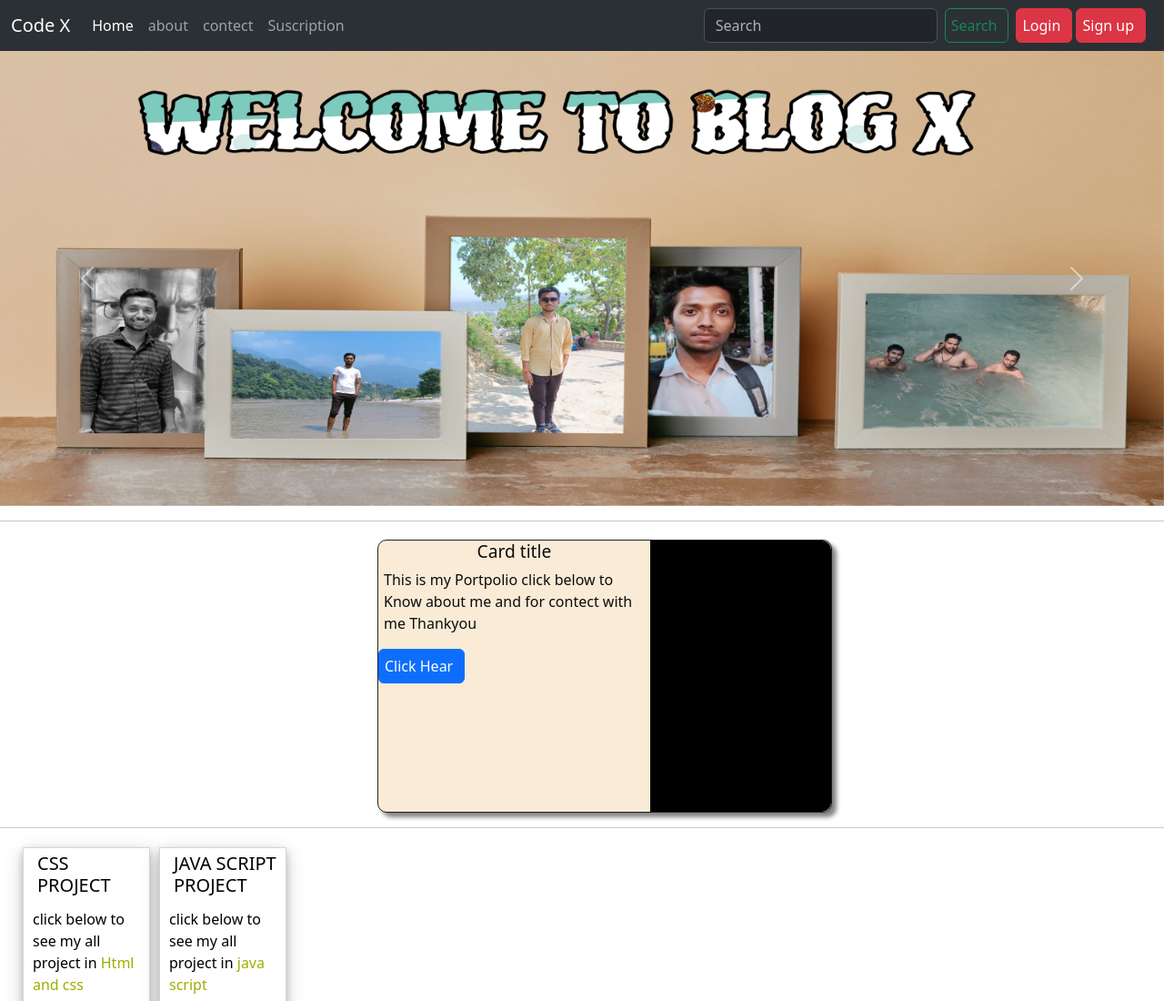
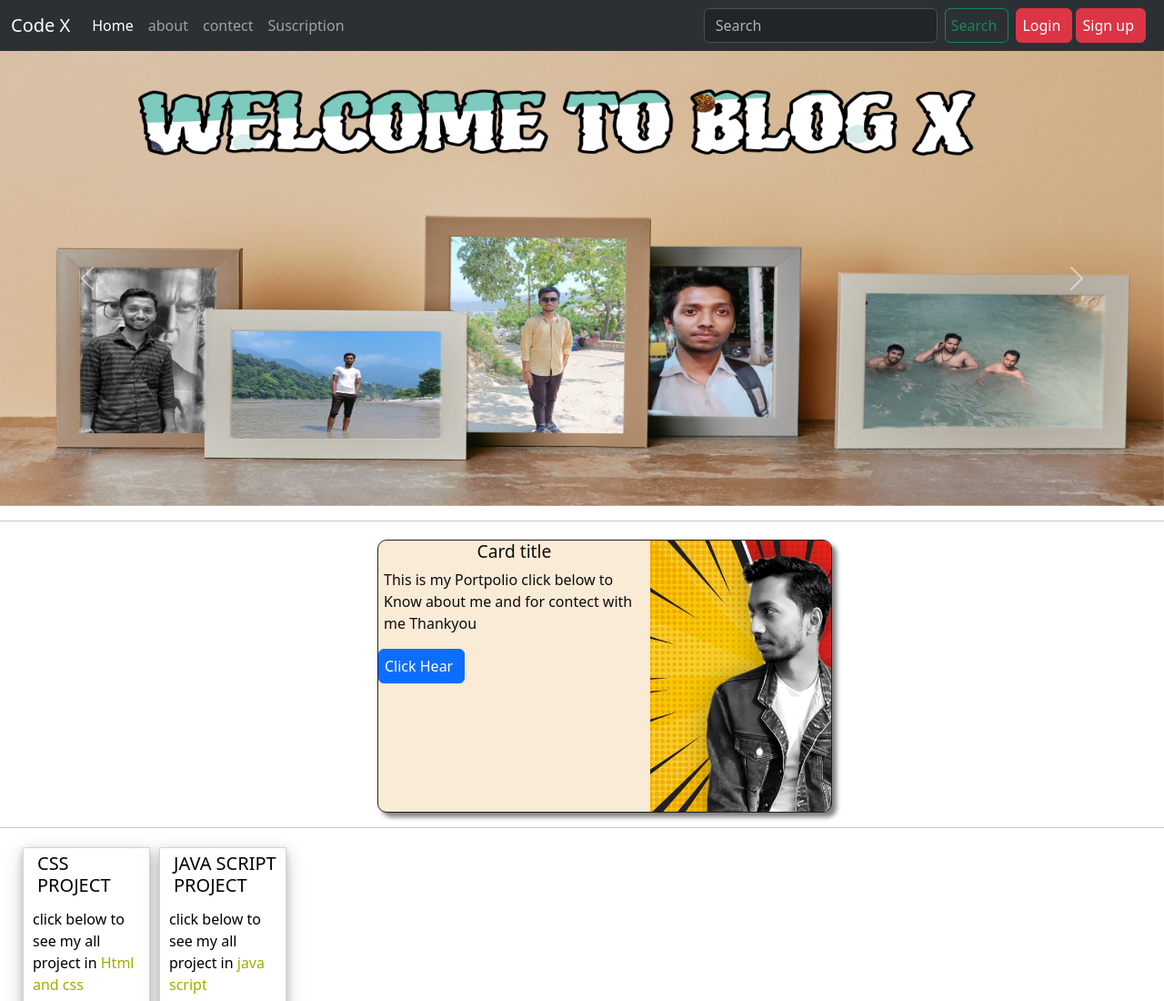
Before and after one commit to ashutoshmishr0/codex, a plain HTML site: page index.html in a window 1280 px wide. Shown: the top 1100 px of the page at 91% size. Drawn offline with nearby package versions, Linux system fonts and the light colour scheme.

Commit message:
Update index.html

```diff
--- a/index.html
+++ b/index.html
@@ -97,7 +97,7 @@
                             Hear</a>
                     </div>
                     <div class="photo">
-                        <img class="imgg" src="photo/my.jpeg" alt="">
+                        <img class="imgg" src="my.jpeg" alt="">
                     </div>
                 </div>
 
```
